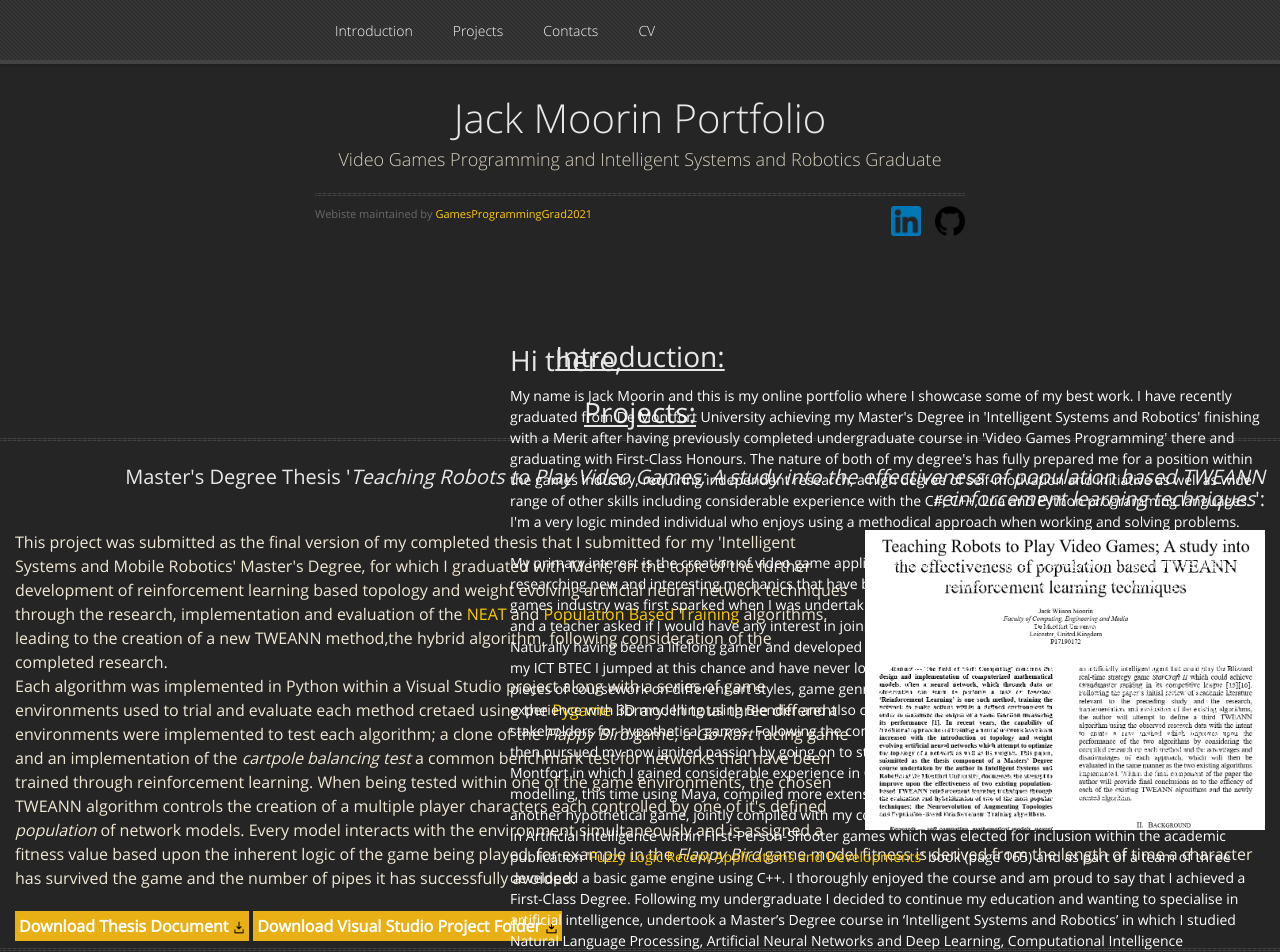
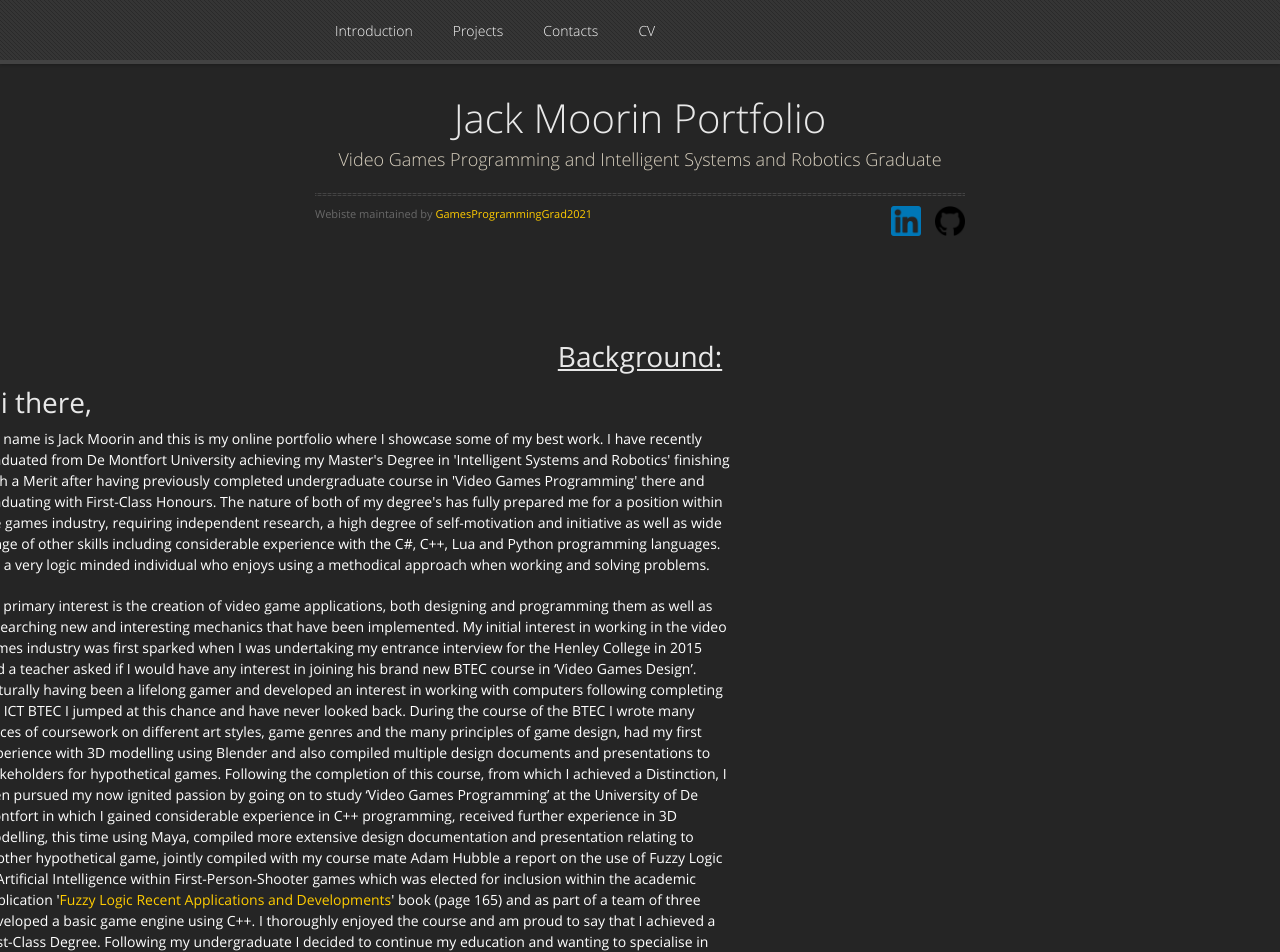
Before and after one commit to GamesProgrammingGrad2021/GamesProgrammingGrad2021.github.io, a Jekyll site: the page built from index.md, in a window 1280 px wide and 1400 px high. Shown: the top 952 px of the window. Built offline with Jekyll 4.4.1, drawn with Linux system fonts in a browser that asks for light colours; nearby versions of some CDN libraries; our own code applies the rules of GitHub Pages for plain Markdown files.

Commit message:
Update default.html

```diff
--- a/_layouts/default.html
+++ b/_layouts/default.html
@@ -27,7 +27,7 @@
 	color: white;
     }
 	.introduction_text {
-	position: absolute;
+	position: relative;
 	top: 10%;
 	right: 20px;
 	width: 750px;
@@ -193,7 +193,7 @@
 	<!-- Introduction w/o Image -->
 	<div id="intro" style="padding-top: 0px;">
 		<div class="introduction">
-			<h1 style="padding-bottom: 5px;"><u>Introduction:</u></h1>
+			<h1 style="padding-bottom: 5px;"><u>Background:</u></h1>
 			<div class="introduction_text">
 				<h1>Hi there,</h1>
 				<p>
```
